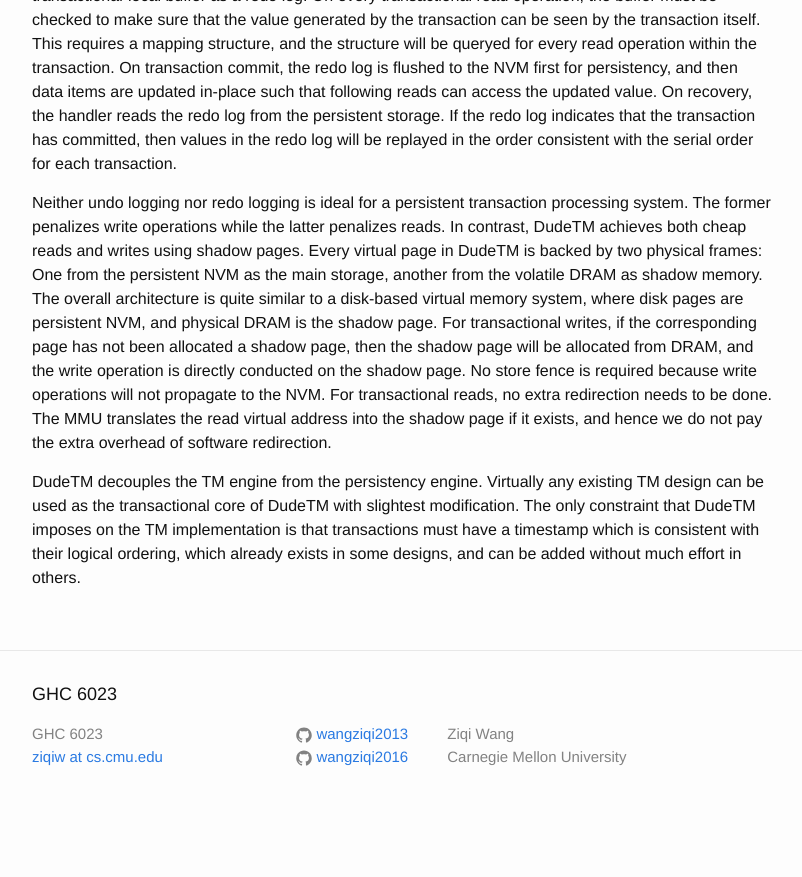
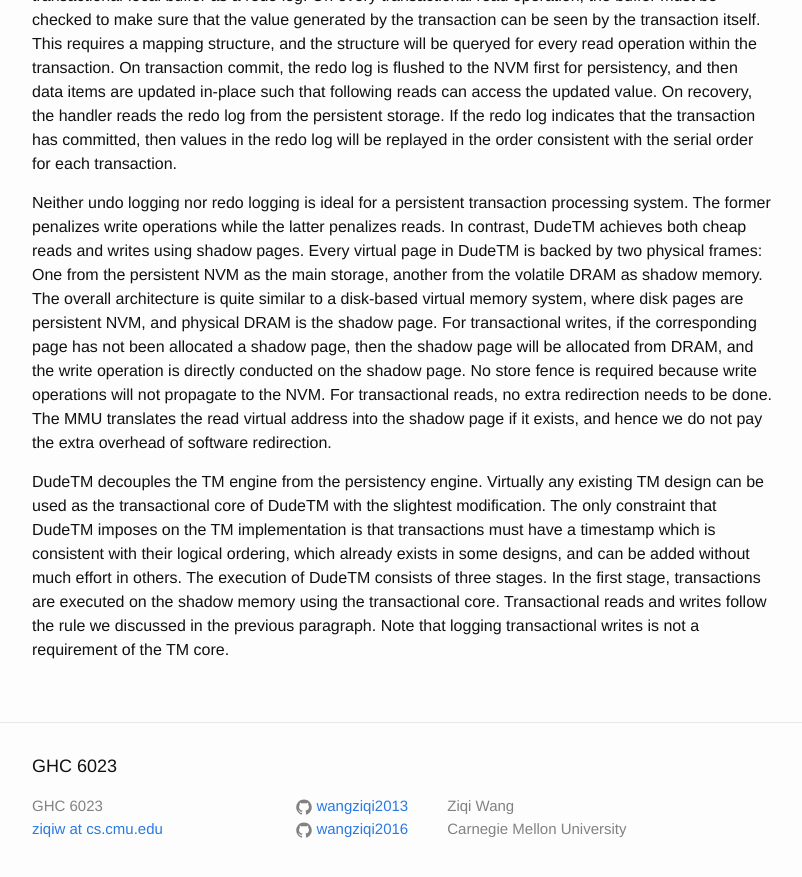
Before and after one commit to wangziqi2013/wangziqi2013.github.io, a Jekyll site: the page built from _posts/2019-01-10-dudetm.markdown, in a window 1280 px wide and 900 px high, scrolled down 1027 px. Shown: the top 877 px of the window, without its empty margins (238-1040 px from the left). Built offline with Jekyll 4.4.1, drawn with Linux system fonts in a browser that asks for light colours; before the commit the page ends 1855 px from its top, so only the background shows below that.

Commit message:
Adding tm operations

```diff
--- a/_posts/2019-01-10-dudetm.markdown
+++ b/_posts/2019-01-10-dudetm.markdown
@@ -51,6 +51,9 @@ the NVM. For transactional reads, no extra redirection needs to be done. The MMU
 into the shadow page if it exists, and hence we do not pay the extra overhead of software redirection.
 
 DudeTM decouples the TM engine from the persistency engine. Virtually any existing TM design can be used as the
-transactional core of DudeTM with slightest modification. The only constraint that DudeTM imposes on the TM implementation
+transactional core of DudeTM with the slightest modification. The only constraint that DudeTM imposes on the TM implementation
 is that transactions must have a timestamp which is consistent with their logical ordering, which already exists
-in some designs, and can be added without much effort in others.
+in some designs, and can be added without much effort in others. The execution of DudeTM consists of three stages. In
+the first stage, transactions are executed on the shadow memory using the transactional core. Transactional reads and
+writes follow the rule we discussed in the previous paragraph. Note that logging transactional writes is not a requirement
+of the TM core.
```
